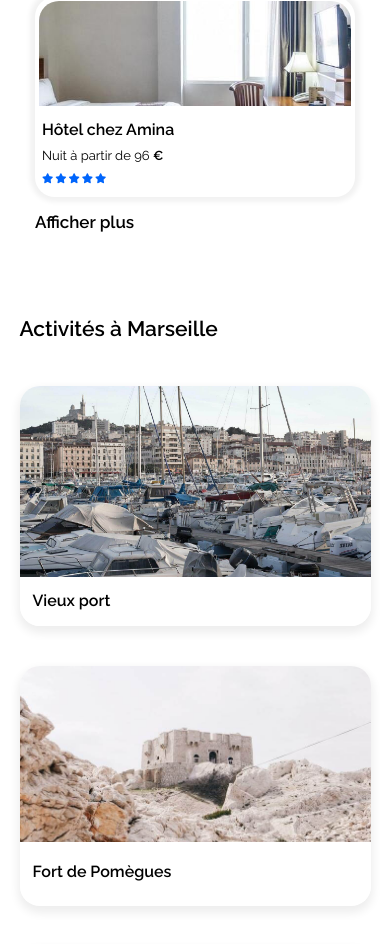
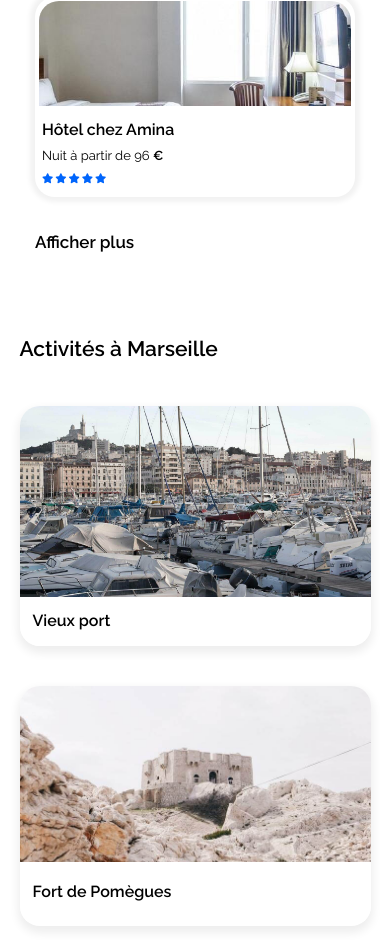
Before and after one commit to sebneedles/dev-p2, a plain HTML site: page index.html in a window 390 px wide. Shown: the part 2612-3556 px from the top of the page. Drawn offline with Linux system fonts and the light colour scheme.

```diff
--- a/css/media.css
+++ b/css/media.css
@@ -40,7 +40,6 @@
     }
 
 }
-
 
 
 
@@ -218,6 +217,10 @@
         font-size: 14px;
     }
 
+    .btnPlus {
+        margin-top: 20px;
+    }
+
 /* ----- Activites ----- */
     .cardActiviteContent {
         width: 100%;
--- a/css/style.css
+++ b/css/style.css
@@ -355,6 +355,17 @@
     margin-block-end: 0;
 }
 
+.btnPlus a {
+    text-decoration: none;
+    color: #000;
+    transition: 300ms;
+}
+
+.btnPlus a:hover {
+    color: #0065FC;
+    transition: 300ms;
+}
+
 /* ------------------------
 Hébergement Right
 ------------------------ */
--- a/index.html
+++ b/index.html
@@ -180,7 +180,7 @@
                         </a>
                     </div>
                     <div class="btnPlus">
-                        <h3>Afficher plus</h3>
+                        <h3><a href="#">Afficher plus</a></h3>
                     </div>
                 </article>
 
```
